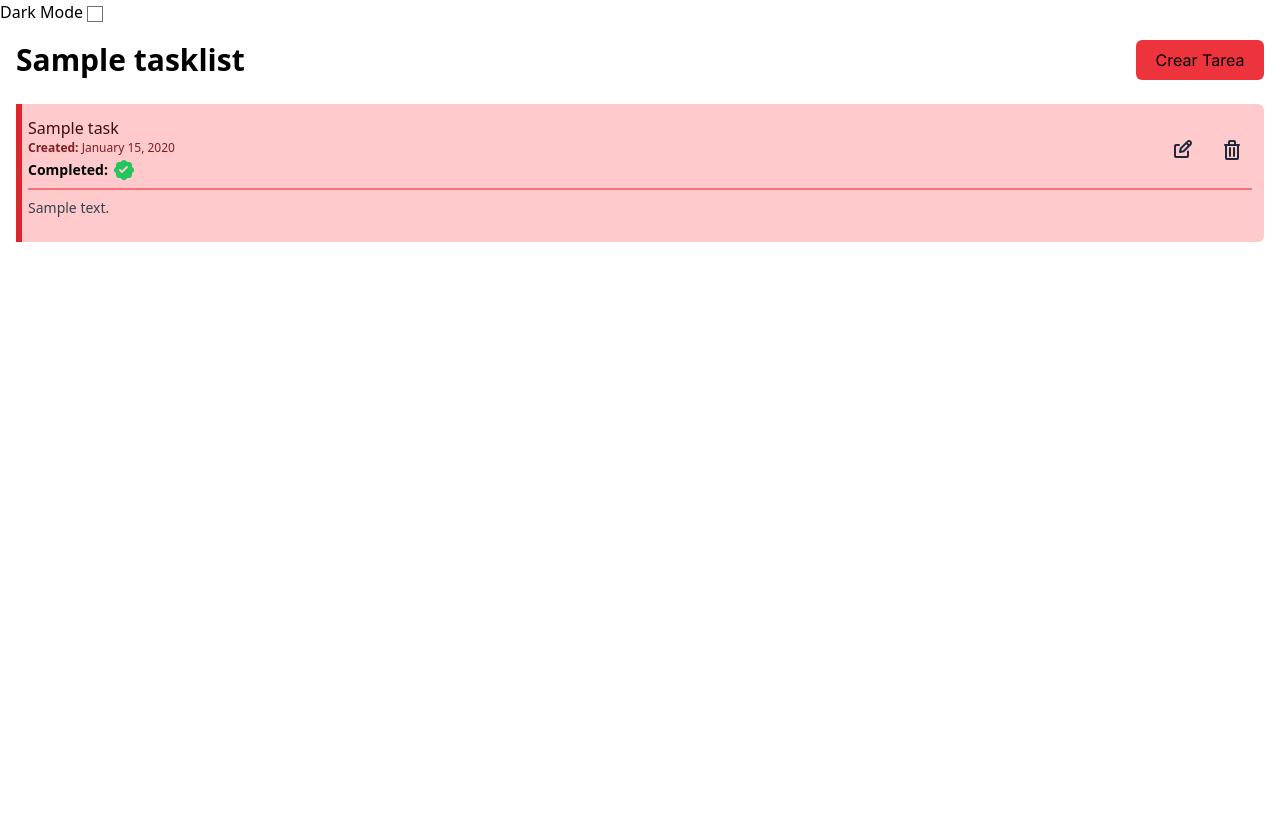
After one commit to aelvismorales/Todo-po, a Django app: page /tasks/task_list/1/ in a window 1280 px wide. The commit adds this page. Run offline with Django 5.2, Linux system fonts and the light colour scheme; tables that the repository leaves empty hold one stand-in row (values such as "Sample post"); some libraries are stand-ins or nearby versions.

Commit message:
feature view task.html

```diff
--- a/tasks/forms.py
+++ b/tasks/forms.py
@@ -93,7 +93,6 @@ class UpdateTaskListForm(forms.ModelForm):
     def save(self, commit=True):
         """Save the task list."""
         task_list = super(UpdateTaskListForm, self).save(commit=False)
-        print(task_list.name)
         if commit:
             task_list.save()
         return task_list
@@ -132,3 +131,16 @@ class TaskForm(forms.ModelForm):
     class Meta:
         model = Task
         fields = ["title", "description", "completed"]
+
+    # Limpieza de los datos
+    # Los datos que lleguen van a pasar por este proceso primero
+    def clean(self):
+        """Capitalize title and description."""
+        cleaned_data = super().clean()
+        title = cleaned_data.get("title")
+        description = cleaned_data.get("description")
+        if title:
+            cleaned_data["title"] = title.capitalize()
+        if description:
+            cleaned_data["description"] = description.capitalize()
+        return cleaned_data
--- /dev/null
+++ b/tasks/templates/item_task/view_tasks.html
@@ -0,0 +1,95 @@
+{% extends 'base_usuarios.html' %}
+{% block content %}
+<main class="w-screen h-screen bg-white dark:bg-black-ui-900 overflow-y-auto">
+    <section class="p-4 flex flex-col gap-2 sm:gap-0 sm:justify-between sm:flex-row sm:items-center">
+        <h1 class="font-sans font-semibold text-3xl">{{task_list.name}}</h1>
+        <button id="btn-crear-task" type="button"
+                class="font-inter text-center py-2 px-4 bg-torch-red-500 hover:bg-torch-red-600 active:bg-torch-red-700 rounded-md w-32 sm-w-fit">
+            Crear Tarea
+        </button>
+    </section>
+    <!--Mensajes-->
+    <div id="message-loader">
+
+    </div>
+    <!--Seccion tareas-->
+    <section id="tasks-container" class="px-4">
+        {% if tasks %}
+        {% for task in tasks %}
+        <article class="w-full p-3 my-2 bg-torch-red-200 rounded-md relative">
+            <div class="absolute w-1.5 top-0 bottom-0 left-0 bg-torch-red-600"></div>
+            <div class="flex justify-between">
+                <header>
+                    <h1 id="h_task_{{task.id}}" class="text-torch-red-950 text-base">{{task.title}}</h1>
+                    <p id="p_task_created_{{task.id}}" class="text-torch-red-900 text-xs"><strong>Created: </strong> {{task.created|date:'F d, Y'}}
+                    </p>
+                    {% if task.completed %}
+                    <p id="p_task_completed_{{task.id}}" class="flex items-center py-0.5 gap-1 text-sm">
+                        <strong>Completed: </strong>
+                        <svg class="w-6 h-6 text-green-500" aria-hidden="true"
+                             xmlns="http://www.w3.org/2000/svg" width="24" height="24" fill="currentColor" viewBox="0 0 24 24">
+                            <path fill-rule="evenodd"
+                                  d="M12 2c-.791 0-1.55.314-2.11.874l-.893.893a.985.985 0 0 1-.696.288H7.04A2.984 2.984 0 0 0 4.055 7.04v1.262a.986.986 0 0 1-.288.696l-.893.893a2.984 2.984 0 0 0 0 4.22l.893.893a.985.985 0 0 1 .288.696v1.262a2.984 2.984 0 0 0 2.984 2.984h1.262c.261 0 .512.104.696.288l.893.893a2.984 2.984 0 0 0 4.22 0l.893-.893a.985.985 0 0 1 .696-.288h1.262a2.984 2.984 0 0 0 2.984-2.984V15.7c0-.261.104-.512.288-.696l.893-.893a2.984 2.984 0 0 0 0-4.22l-.893-.893a.985.985 0 0 1-.288-.696V7.04a2.984 2.984 0 0 0-2.984-2.984h-1.262a.985.985 0 0 1-.696-.288l-.893-.893A2.984 2.984 0 0 0 12 2Zm3.683 7.73a1 1 0 1 0-1.414-1.413l-4.253 4.253-1.277-1.277a1 1 0 0 0-1.415 1.414l1.985 1.984a1 1 0 0 0 1.414 0l4.96-4.96Z"
+                                  clip-rule="evenodd" />
+                        </svg>
+
+                    </p>
+                    {% else %}
+                    <p id="p_task_completed_{{task.id}}" class="flex items-center py-0.5 gap-1 text-sm">
+                        <strong>Completed: </strong>
+                        <svg class="w-6 h-6 text-gray-80" aria-hidden="true" xmlns="http://www.w3.org/2000/svg" width="24" height="24" fill="none"
+                             viewBox="0 0 24 24">
+                            <path stroke="currentColor" stroke-linecap="round" stroke-linejoin="round" stroke-width="2"
+                                  d="m8.032 12 1.984 1.984 4.96-4.96m4.55 5.272.893-.893a1.984 1.984 0 0 0 0-2.806l-.893-.893a1.984 1.984 0 0 1-.581-1.403V7.04a1.984 1.984 0 0 0-1.984-1.984h-1.262a1.983 1.983 0 0 1-1.403-.581l-.893-.893a1.984 1.984 0 0 0-2.806 0l-.893.893a1.984 1.984 0 0 1-1.403.581H7.04A1.984 1.984 0 0 0 5.055 7.04v1.262c0 .527-.209 1.031-.581 1.403l-.893.893a1.984 1.984 0 0 0 0 2.806l.893.893c.372.372.581.876.581 1.403v1.262a1.984 1.984 0 0 0 1.984 1.984h1.262c.527 0 1.031.209 1.403.581l.893.893a1.984 1.984 0 0 0 2.806 0l.893-.893a1.985 1.985 0 0 1 1.403-.581h1.262a1.984 1.984 0 0 0 1.984-1.984V15.7c0-.527.209-1.031.581-1.403Z" />
+                        </svg>
+
+                    </p>
+                    {% endif %}
+
+                </header>
+                <!--Botones para actualizar y eliminar una tarea-->
+                <section class="flex items-center gap-2">
+                    <button id="btn-update-task" class="font-inter px-2 py-1 bg-transparent hover:scale-125">
+                        <svg class="w-6 h-6 text-gray-800 hover:text-sky-500 active:text-sky-600 dark:hover:text-sky-500 dark:active:text-sky-600"
+                             aria-hidden="true" xmlns="http://www.w3.org/2000/svg" width="24" height="24" fill="none" viewBox="0 0 24 24">
+                            <path stroke="currentColor" stroke-linecap="round" stroke-linejoin="round" stroke-width="2"
+                                  d="m14.304 4.844 2.852 2.852M7 7H4a1 1 0 0 0-1 1v10a1 1 0 0 0 1 1h11a1 1 0 0 0 1-1v-4.5m2.409-9.91a2.017 2.017 0 0 1 0 2.853l-6.844 6.844L8 14l.713-3.565 6.844-6.844a2.015 2.015 0 0 1 2.852 0Z" />
+                        </svg>
+                    </button>
+                    <button id="btn-delete-task" class="font-inter px-2 py-1 bg-transparent hover:scale-125">
+                        <svg class="w-6 h-6 text-gray-800  hover:text-torch-red-500 active:text-torch-red-600 dark:hover:text-torch-red-500 dark:hover:active:text-torch-red-600"
+                             aria-hidden="true"
+                             xmlns="http://www.w3.org/2000/svg" width="24"
+                             height="24" fill="none" viewBox="0 0 24 24">
+                            <path stroke="currentColor" stroke-linecap="round" stroke-linejoin="round" stroke-width="2"
+                                  d="M5 7h14m-9 3v8m4-8v8M10 3h4a1 1 0 0 1 1 1v3H9V4a1 1 0 0 1 1-1ZM6 7h12v13a1 1 0 0 1-1 1H7a1 1 0 0 1-1-1V7Z" />
+                        </svg>
+
+                    </button>
+                </section>
+            </div>
+            <!--Descripcion de la task-->
+            <section class="py-1">
+                <p id="p_task_description_{{task.id}}" class="text-gray-700 py-2 border-t-2 border-torch-red-400 text-sm">{{task.description}}</p>
+            </section>
+        </article>
+        {% endfor %}
+        {% else %}
+        <article class="w-full p-3 my-2 relative flex justify-center items-center bg-torch-red-200 rounded-lg">
+            <p>There is not task availabe, add a new one </p>
+            <button id="btn-create-not-task" type="button"
+                    class="font-inter font-normal text-center px-2 py-1 rounded-md bg-transparent hover:scale-125">
+                <svg class="w-6 h-6 text-gray-800  hover:text-green-500 active:text-green-600 dark:hover:text-green-500 dark:active:text-green-600"
+                     aria-hidden="true"
+                     xmlns="http://www.w3.org/2000/svg" width="24"
+                     height="24" fill="none" viewBox="0 0 24 24">
+                    <path stroke="currentColor" stroke-linecap="round" stroke-linejoin="round" stroke-width="2"
+                          d="M12 21a9 9 0 1 1 0-18c1.052 0 2.062.18 3 .512M7 9.577l3.923 3.923 8.5-8.5M17 14v6m-3-3h6" />
+                </svg>
+            </button>
+        </article>
+        {% endif %}
+    </section>
+
+</main>
+{% endblock %}
--- a/tasks/urls.py
+++ b/tasks/urls.py
@@ -27,4 +27,5 @@ urlpatterns = [
         views.add_task_to_task_list,
         name="add_task_to_task_list",
     ),
+    path("task_list/<int:task_list_id>/", views.view_tasks, name="tasks"),
 ]
--- a/tasks/views.py
+++ b/tasks/views.py
@@ -65,7 +65,9 @@ def update_task_list(request, task_list_id):
     """Update a task list"""
     if request.method == "POST":
         task_list = TaskList.objects.get(id=task_list_id)
-        form = UpdateTaskListForm(request.POST, instance=task_list)
+        form = UpdateTaskListForm(
+            request.POST, instance=task_list
+        )  # Nos permite actualizar el objeto con los datos que vienen en el request por eso usamos el instance.
         if form.is_valid():
             updated_task_list = form.save(commit=False)
             updated_task_list.save()
@@ -153,3 +155,24 @@ def add_task_to_task_list(request, task_list_id):
             {"status": "error", "message": "No se pudo agregar la tarea."}
         )
     return JsonResponse({"status": "error", "message": "No se pudo agregar la tarea."})
+
+
+# TODO: Add login required decorator
+def view_tasks(request, task_list_id):
+    """View the tasks of a task list"""
+    task_list = TaskList.objects.get(id=task_list_id)
+    tasks = (
+        task_list.task_set.all()
+    )  # this will return all the tasks related to task_list.
+    if is_ajax(request):
+        tasks_data = [task.get_json() for task in tasks]
+        return JsonResponse({"tasks": tasks_data})
+    return render(
+        request,
+        "item_task/view_tasks.html",
+        {
+            "task_list": task_list,
+            "tasks": tasks,
+            "add_task_to_task_list_form": TaskForm(),
+        },
+    )
--- a/theme/static/css/dist/styles.css
+++ b/theme/static/css/dist/styles.css
@@ -1203,6 +1213,16 @@ select{
   padding-bottom: 0.625rem;
 }
 
+.py-0{
+  padding-top: 0px;
+  padding-bottom: 0px;
+}
+
+.py-0\.5{
+  padding-top: 0.125rem;
+  padding-bottom: 0.125rem;
+}
+
 .text-center{
   text-align: center;
 }
@@ -1659,6 +1722,10 @@ select{
     flex-direction: row;
   }
 
+  .sm\:items-center{
+    align-items: center;
+  }
+
   .sm\:justify-between{
     justify-content: space-between;
   }
```
Also changed, not shown: other parts of theme/static/css/dist/styles.css (+53 -0 lines), tasks/models.py (+15 -0 lines), tasks/templates/task_list/view_task_list.html (+16 -1 lines), tasks/templates/task_list/view_tasks.html (deleted).
